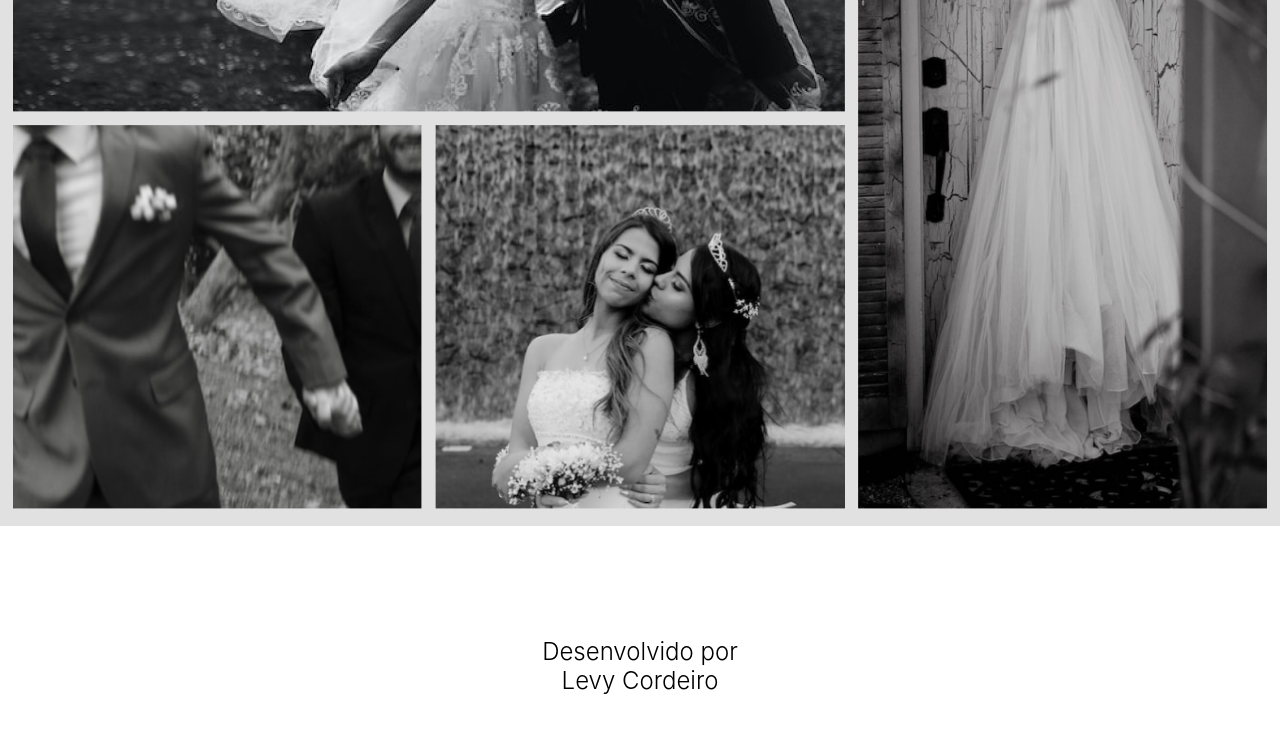
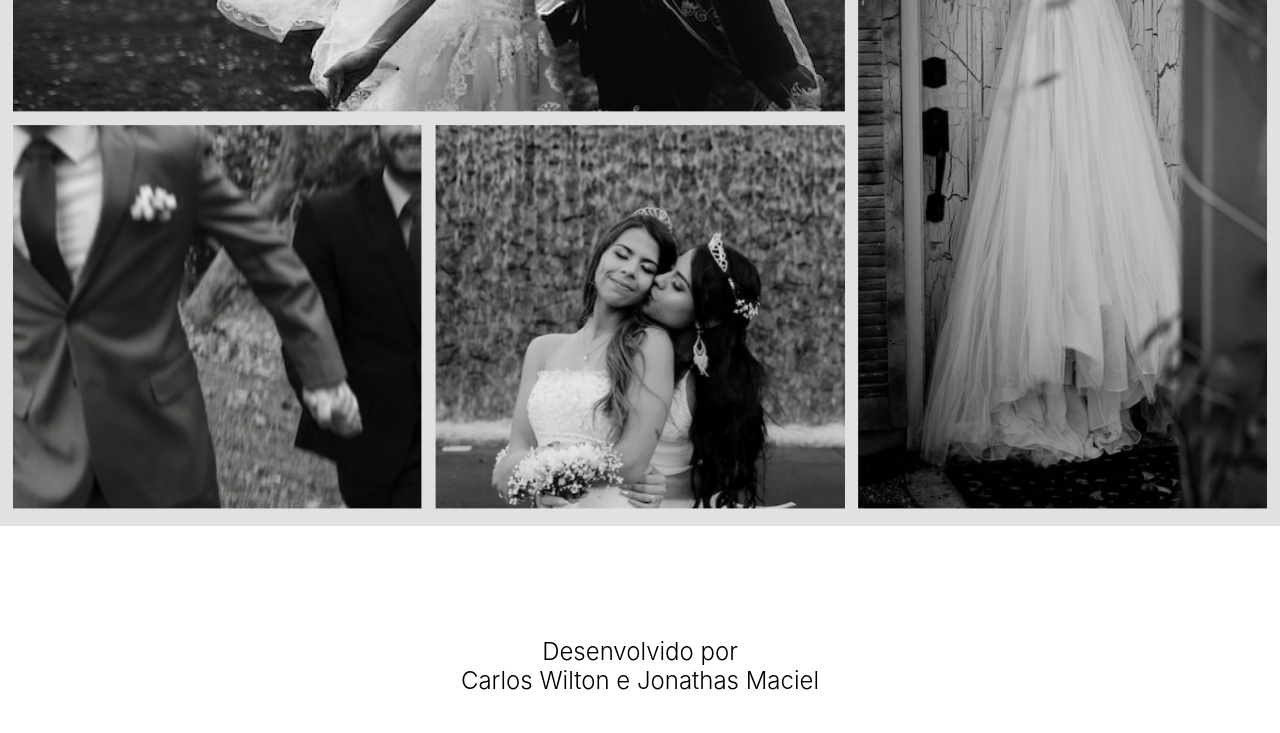
Before and after one commit to lixoreciclavel/pratica, a plain HTML site: page assets/assets/index.html in a window 1280 px wide. Shown: the part 821-1554 px from the top of the page. Drawn offline with Linux system fonts and the light colour scheme.

Commit message:
Update index.html

```diff
--- a/assets/assets/index.html
+++ b/assets/assets/index.html
@@ -26,7 +26,7 @@
 </main>
 
 <footer>
-    <p>Desenvolvido por <br> Levy Cordeiro</p>
+    <p>Desenvolvido por <br> Carlos Wilton e Jonathas Maciel</p>
 
     <div class="logos">
         <a href="">
```
